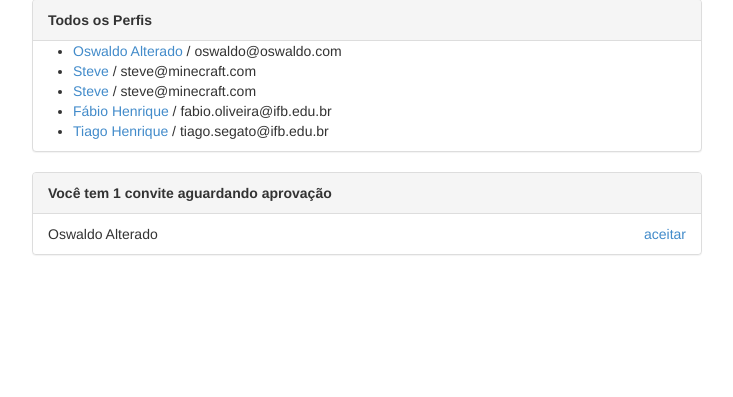
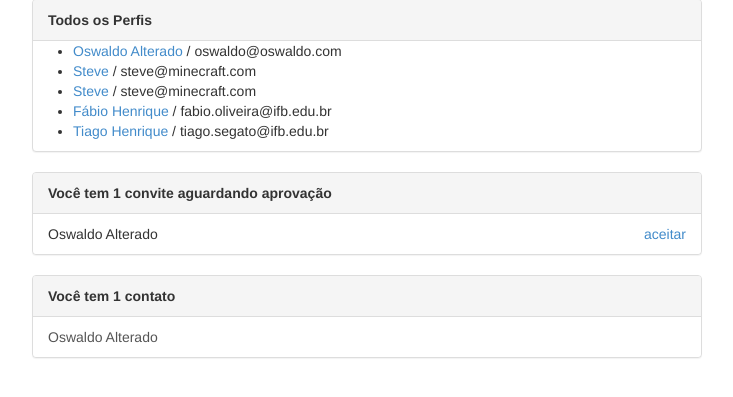
Before and after one commit to prince-neres/ppi2, a Django app: page / in a window 1280 px wide. Shown: the part 121-518 px from the top of the page, without its empty margins (273-1006 px from the left). Run offline with Django 3.2, Linux system fonts and the light colour scheme; data comes from the database, SQL or seed files in the repository; both versions use the stored data as it was after the commit.

Commit message:
Fix aceitar convite e mostrar contatos

```diff
--- a/experiencein/perfis/models.py
+++ b/experiencein/perfis/models.py
@@ -6,6 +6,7 @@ class Perfil(models.Model):
     email = models.CharField(max_length=255, null=False)
     telefone = models.CharField(max_length=15, null=False)
     nome_empresa = models.CharField(max_length=255, null=False)
+    contatos = models.ManyToManyField('self')
 
     def convidar(self, perfil_convidado):
         Convite(solicitante=self, convidado=perfil_convidado).save()
@@ -13,3 +14,8 @@ class Perfil(models.Model):
 class Convite(models.Model):
    solicitante = models.ForeignKey(Perfil, on_delete=models.CASCADE, related_name='convites_feitos')
    convidado = models.ForeignKey(Perfil, on_delete=models.CASCADE, related_name='convites_recebidos')
+
+   def aceitar(self):
+       self.convidado.contatos.add(self.solicitante)
+       self.solicitante.contatos.add(self.convidado)
+       self.delete()
--- a/experiencein/perfis/templates/index.html
+++ b/experiencein/perfis/templates/index.html
@@ -10,7 +10,7 @@
           <ul>
               {% for perfil in perfis %}
                   <li>
-                    <a href="{% url 'exibir' perfil.id%}">{{ perfil.nome }}</a> / {{ perfil.email }}
+                    <a href="{% url 'exibir' perfil.id %}">{{ perfil.nome }}</a> / {{ perfil.email }}
                   </li>
               {% endfor %}
           </ul>
@@ -23,13 +23,16 @@
         {% with total_de_convites=perfil_logado.convites_recebidos.count %}
           {% if total_de_convites %}
               <div class="panel-heading">
-                  <strong>Você tem {{ total_de_convites }} convite{{ total_de_convites|pluralize }} aguardando aprovação</strong>
+                  <strong>
+                      Você tem {{ total_de_convites }}
+                      convite{{ total_de_convites|pluralize }} aguardando aprovação
+                    </strong>
               </div>
               <ul class="list-group">
                   {% for convite in perfil_logado.convites_recebidos.all %}
                       <li class="list-group-item">
                               {{ convite.solicitante.nome }}
-                              <a href="#" class="pull-right">aceitar</a>
+                              <a href="{% url 'aceitar' convite.id %}" class="pull-right">aceitar</a>
                       </li>
                   {% endfor %}
               </ul>
@@ -40,5 +43,23 @@
           {% endif %}
         {% endwith %}
     </div>
+    <div class="panel panel-default">
+        {% with total_de_contatos=perfil_logado.contatos.count %}
+            {% if total_de_contatos %}
+                <div class="panel-heading">
+                        <strong>Você tem {{total_de_contatos}} contato{{ total_de_contatos|pluralize }}</strong>
+                </div>
+                <ul class="list-group">
+                    {% for contato in perfil_logado.contatos.all %}
+                        <a href="{% url 'exibir' contato.id %}" class="list-group-item">{{ contato.nome }}</a>
+                    {% endfor %}
+                </ul>
+            {% else %}
+                <div class="panel-body">
+                    <p>Você não possui contatos no momento :(</p>
+                </div>
+            {% endif %}
+        {% endwith %}
+      </div>
 </div>
 {% endblock %}
--- a/experiencein/perfis/urls.py
+++ b/experiencein/perfis/urls.py
@@ -5,5 +5,6 @@ from perfis import views
 urlpatterns = [
 	path('', views.index, name='index'),
 	path('perfis/<int:perfil_id>', views.exibir, name='exibir'),
-	path('perfis/<int:perfil_id>/convidar', views.convidar, name='convidar')
+	path('perfis/<int:perfil_id>/convidar', views.convidar, name='convidar'),
+	path('convite/<int:convite_id>/aceitar', views.aceitar, name='aceitar')
 ]
--- a/experiencein/perfis/views.py
+++ b/experiencein/perfis/views.py
@@ -1,5 +1,5 @@
 from django.shortcuts import render
-from perfis.models import Perfil
+from perfis.models import Perfil, Convite
 from django.shortcuts import redirect
 
 def index(request):
@@ -7,7 +7,15 @@ def index(request):
 
 def exibir(request, perfil_id):
     perfil = Perfil.objects.get(id=perfil_id)
-    return render(request, 'perfil.html', {'perfil' : perfil, 'perfil_logado' : get_perfil_logado(request)})
+    perfil_logado = get_perfil_logado(request)
+    ja_e_contato = perfil in perfil_logado.contatos.all()
+    return render(
+        request, 'perfil.html', {
+            'perfil' : perfil,
+            'perfil_logado' : get_perfil_logado(request),
+            'ja_e_contato' : ja_e_contato
+        }
+    )
 
 def convidar(request, perfil_id):
     perfil_a_convidar = Perfil.objects.get(id=perfil_id)
@@ -15,5 +23,10 @@ def convidar(request, perfil_id):
     perfil_logado.convidar(perfil_a_convidar)
     return redirect('index')
 
+def aceitar(request, convite_id):
+    convite = Convite.objects.get(id=convite_id)
+    convite.aceitar()
+    return redirect('index')
+
 def get_perfil_logado(request):
     return Perfil.objects.get(id=1)
```
Also changed, not shown: experiencein/perfis/templates/perfil.html (+9 -1 lines), experiencein/db.sqlite3, experiencein/perfis/migrations/0003_perfil_contatos.py (added).
